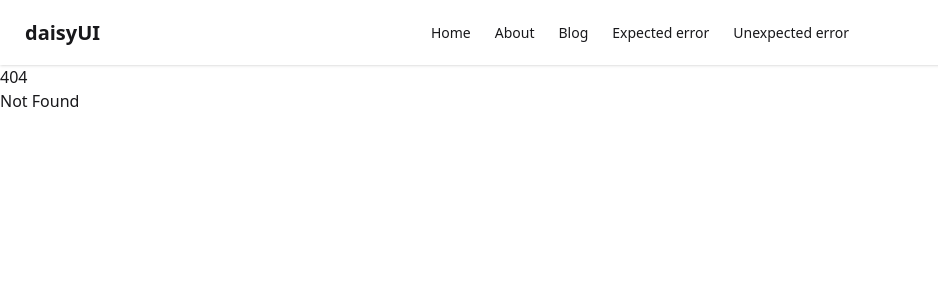
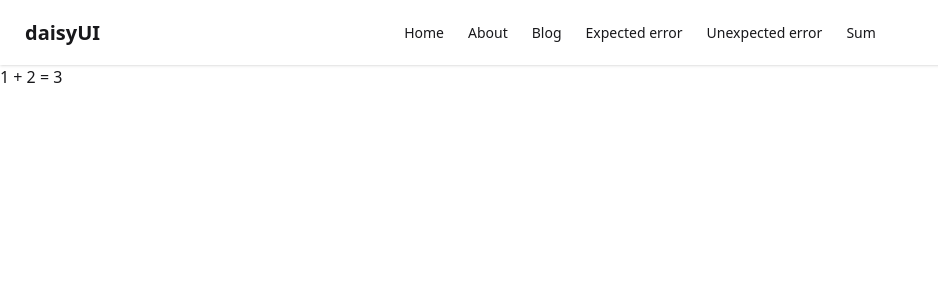
Before and after one commit to KeftonDavid/sveltekit-learn, a SvelteKit app in the folder app/: page /sum/sum-result in a window 1280 px wide. Before the commit this address had no page. Shown: the top 300 px of the page, without its empty margins (0-938 px from the left). Built offline with nearby package versions, Linux system fonts and the light colour scheme.

Commit message:
feat: advanced loading

```diff
--- a/app/src/routes/+layout.svelte
+++ b/app/src/routes/+layout.svelte
@@ -17,7 +17,7 @@
           <li><a href="/blog">Blog</a></li>
           <li><a href="/expected">Expected error</a></li>
           <li><a href="/unexpected">Unexpected error</a></li>
-
+          <li><a href="/sum/sum-result">Sum</a></li>
         </ul>
       </div>
       <!-- svelte-ignore a11y_missing_attribute -->
@@ -30,6 +30,7 @@
         <li><a href="/blog">Blog</a></li>
         <li><a href="/expected">Expected error</a></li>
         <li><a href="/unexpected">Unexpected error</a></li>
+        <li><a href="/sum/sum-result">Sum</a></li>
 
       </ul>
     </div>
--- /dev/null
+++ b/app/src/routes/sum/+layout.ts
@@ -0,0 +1,3 @@
+export async function load() {
+    return { a: 1 };
+}
--- /dev/null
+++ b/app/src/routes/sum/sum-result/+layout.ts
@@ -0,0 +1,5 @@
+export async function load({ parent }) {
+	const { a } = await parent();
+
+	return {b: a + 1};
+}
--- /dev/null
+++ b/app/src/routes/sum/sum-result/+page.svelte
@@ -0,0 +1,5 @@
+<script lang="ts">
+    let { data } = $props();
+</script>
+
+<p>{data.a} + {data.b} = {data.c}</p>
--- /dev/null
+++ b/app/src/routes/sum/sum-result/+page.ts
@@ -0,0 +1,4 @@
+export async function load({ parent }){
+    const { a, b } = await parent();
+    return { c: a+b }
+}
```
